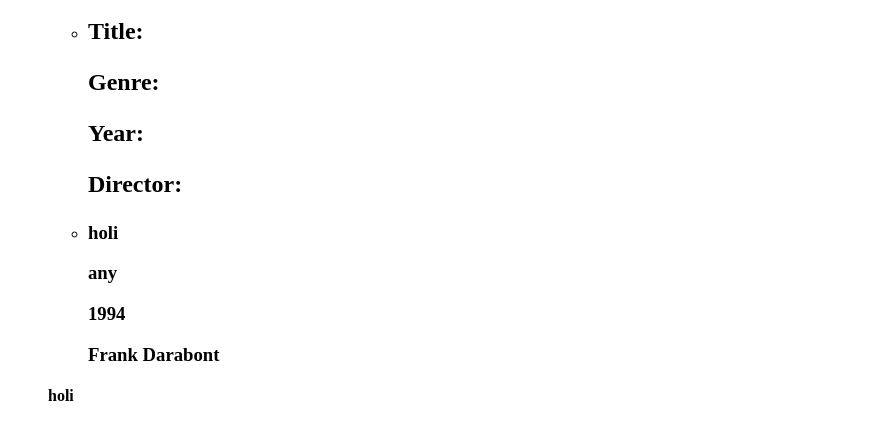
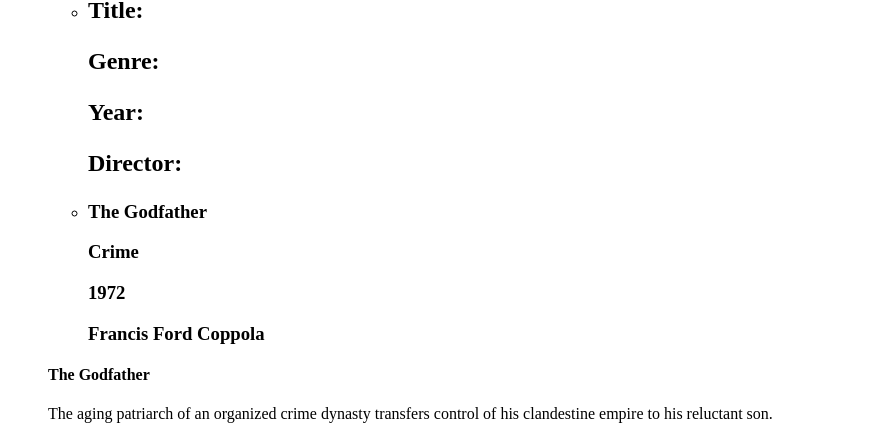
Before and after one commit to anyruizd/hb-week4-js-dom, a website with bundled scripts: page src/movies/index.html in a window 1280 px wide. Shown: the part 1324-1751 px from the top of the page, without its empty margins (0-878 px from the left). Built offline with nearby package versions, Linux system fonts and the light colour scheme.

Commit message:
blablabla

```diff
--- a/src/movies/components/grid/_grid.scss
+++ b/src/movies/components/grid/_grid.scss
@@ -20,7 +20,7 @@
 		cursor: pointer;
 
 		opacity: 1;
-		transition: .5s background-size;
+		transition: .3s background-size;
 		&:hover {
 			transform: scale(1.05);
 		}
--- a/src/movies/components/grid/grid.js
+++ b/src/movies/components/grid/grid.js
@@ -59,17 +59,9 @@
     })
   }
 
-  gridEvents () {
+  gridEvents () { // no funciona :(
     this.node.addEventListener('click', (event) => {
-      // this.gridElements.cardsList.classList.toggle('grid__card--clicked')
-      // var eventPath = Array.from(event.path)
-      console.log(event)
-      // const clickedElement = event.target
-      // const holi = this.gridElements.cardsList.indexOf(clickedElement)
-      // console.log(this.gridElements.cardsList)
-      /* if ((Array.from(event.path)).contains('li.grid__card')) {
-        console.log(event.path)
-      } */
+      this.node.classList.toggle('grid__card--clicked')
     })
   }
 }
--- a/src/movies/index.html
+++ b/src/movies/index.html
@@ -13,61 +13,9 @@
 			<div class = "menu__title">
 				<h1> I turned myself into a pickle, Morty... I'm Pickle Rick! </h1>
 			</div>
-				<ul class = "menu__buttons">
-					<!-- <li>
-						<button class="menu__button">Button1</button>
-					</li>
-					<li>
-						<button class="menu__button">Button2</button>
-					</li>
-					<li>
-						<button class="menu__button">Button3</button>
-					</li>
-					<li>
-						<button class="menu__button">Button4</button>
-					</li> -->
-				</ul>
+				<ul class = "menu__buttons"></ul>
 			</div>
-    <ul class = "grid">
-		<!-- <li class = "grid__card" data-card-id = "${category.toLowerCase()}">
-				<div class = "grid__card--front">
-						<img class = "grid__card-element" src="https://images-na.ssl-images-amazon.com/images/M/MV5BMDFkYTc0MGEtZmNhMC00ZDIzLWFmNTEtODM1ZmRlYWMwMWFmXkEyXkFqcGdeQXVyMTMxODk2OTU@._V1_.jpg">
-						<ul class = "grid__card-infos">
-							<li class = "grid__card-info">
-								<h2>Title: <br>
-								Genre:<br>
-								Year:<br>
-								Director:</h2>
-							</li>
-							<li class = "grid__card-info">
-								<h3>${title}<br>
-								${category}<br>
-								${year}<br>
-								${director}</h3>
-							</li>
-						</ul>
-					</div>
-				<div class = "grid__card--back">
-					<h4>${title}</h4>
-					<p>An insomniac office worker, looking for a way to change his life, crosses paths with a devil-may-care soapmaker, forming an underground fight club that evolves into something much, much more.</p>
-				</div>
-			</li> -->
-		</ul>
-
-		<!-- <div class="flip-container">
-			<div class="flipper">
-				<div class="front">
-					<p class="name">I'm the front card</p>
-				</div>
-				<div class="back">
-					<div class="back-logo"></div>
-					<div class="back-title">Look Morty, I turned myself into a flipper card</div>
-					<p>I'm flipper card Rick</p>
-				</div>
-			</div>
-		</div> -->
-
-
+    <ul class = "grid"></ul>
 <script type="module" src="movies.js"></script>
 </body>
 </html>
--- a/src/movies/moviesData.js
+++ b/src/movies/moviesData.js
@@ -4,14 +4,6 @@
     year: 1994,
     url: 'https://images-na.ssl-images-amazon.com/images/M/MV5BMDFkYTc0MGEtZmNhMC00ZDIzLWFmNTEtODM1ZmRlYWMwMWFmXkEyXkFqcGdeQXVyMTMxODk2OTU@._V1_.jpg',
     category: 'Drama',
-    director: 'Frank Darabont',
-    description: 'Two imprisoned men bond over a number of years, finding solace and eventual redemption through acts of common decency'
-  },
-  {
-    title: 'holi',
-    year: 1994,
-    url: 'https://images-na.ssl-images-amazon.com/images/M/MV5BMDFkYTc0MGEtZmNhMC00ZDIzLWFmNTEtODM1ZmRlYWMwMWFmXkEyXkFqcGdeQXVyMTMxODk2OTU@._V1_.jpg',
-    category: 'any',
     director: 'Frank Darabont',
     description: 'Two imprisoned men bond over a number of years, finding solace and eventual redemption through acts of common decency'
   },
```
